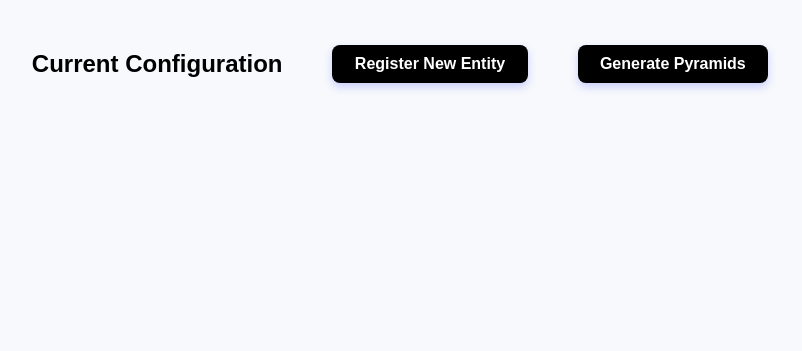
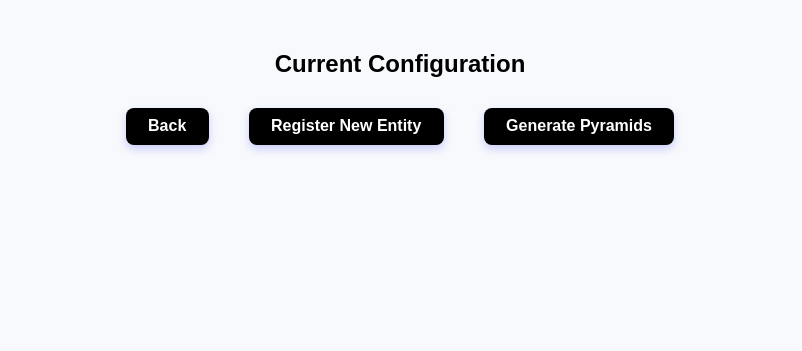
Before and after one commit to vishu579/geoentity-app, a Flask app: template templates/config.html in a window 1280 px wide. Shown: the part 94-445 px from the top of the page, without its empty margins (240-1042 px from the left). Run offline with Flask 3, Linux system fonts and the light colour scheme; the template is opened without the code that fills it, so the values that code supplies are empty; some libraries are stand-ins or nearby versions.

Commit message:
Update config.html

```diff
--- a/templates/config.html
+++ b/templates/config.html
@@ -28,10 +28,13 @@
 
     <main id="app" class="main-container">
         <div class="container">
-            <div class="controls">
+            <div class="config-controls">
                 <h2>Current Configuration</h2>
-                <a href="{{ url_for('register') }}" class="button">Register New Entity</a>
-                <button id="generatePyramidsBtn" class="button">Generate Pyramids</button>
+                <div class="config-controls-div">
+                    <a href="{{ url_for('index') }}" class="button">Back</a>
+                    <a href="{{ url_for('register') }}" class="button">Register New Entity</a>
+                    <button id="generatePyramidsBtn" class="button">Generate Pyramids</button>
+                </div>
             </div>
             {% for key, value in config.items() %}
             {% if value is mapping %}
```
